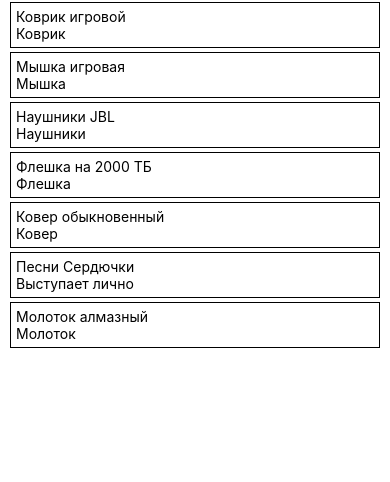
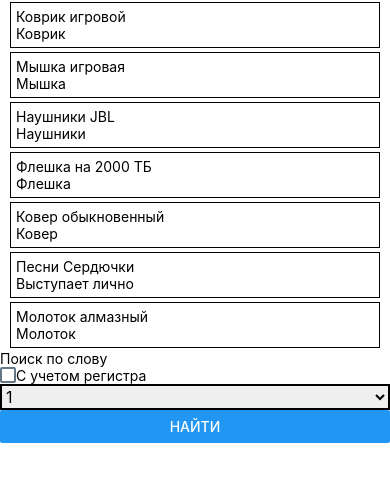
Before and after one commit to lordprotein/pedantTest, a React Native app: screen / in a window 390 px wide. Shown: the top 482 px of the page. Built offline with nearby package versions, Linux system fonts and the light colour scheme.

Commit message:
add filter component

```diff
--- /dev/null
+++ b/src/components/Filter/Filter.js
@@ -0,0 +1,36 @@
+import React from 'react';
+import { View, TextInput, CheckBox, Text, Picker, StyleSheet, Button } from 'react-native';
+
+
+export const Filter = () => {
+    return (
+        <View>
+            <TextInput placeholder='Поиск по слову' />
+
+            <View style={styles.container}>
+                <CheckBox />
+                <Text>С учетом регистра</Text>
+            </View>
+
+            <Picker mode='dropdown' style={styles.picker}>
+                <Picker.Item label='1' value='1' />
+            </Picker>
+
+            <Button
+                title='Найти'
+            />
+        </View>
+    );
+}
+
+
+const styles = StyleSheet.create({
+    container: {
+        // flex: 1,
+        flexDirection: 'row'
+    },
+    picker: {
+        borderWidth: 2,
+        borderColor: 'black',
+    }
+})
--- a/src/containers/App/AppContainer.js
+++ b/src/containers/App/AppContainer.js
@@ -1,6 +1,7 @@
 import React, { Component } from 'react';
 import { View, Text, SafeAreaView } from 'react-native';
 import PriceListContainer from '../PriceList/PriceListContainer';
+import { Filter } from '../../components/Filter/Filter';
 
 
 class AppContainer extends Component {
@@ -10,6 +11,7 @@
             <SafeAreaView>
                 <View>
                     <PriceListContainer />
+                    <Filter />
                 </View>
             </SafeAreaView>
 
```
